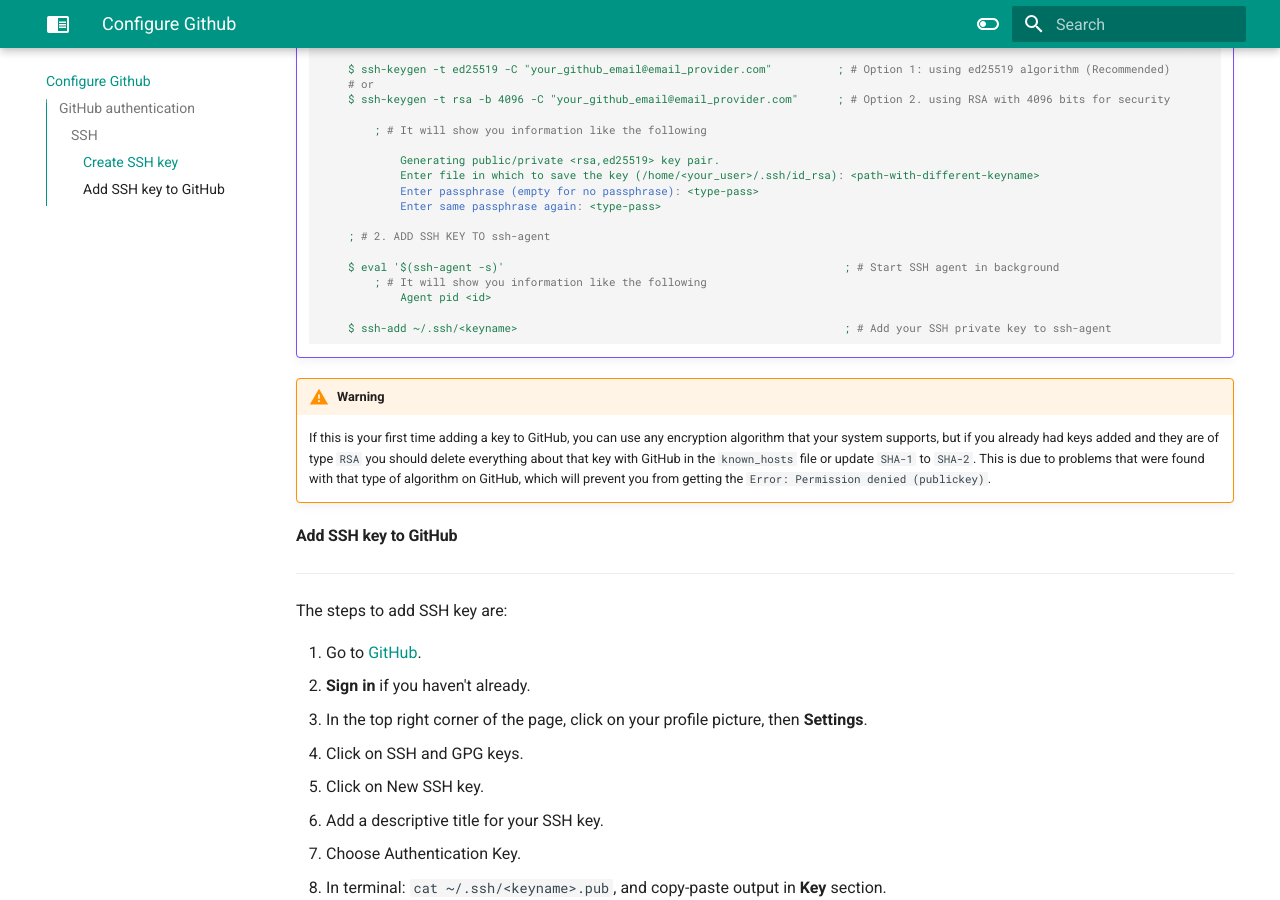
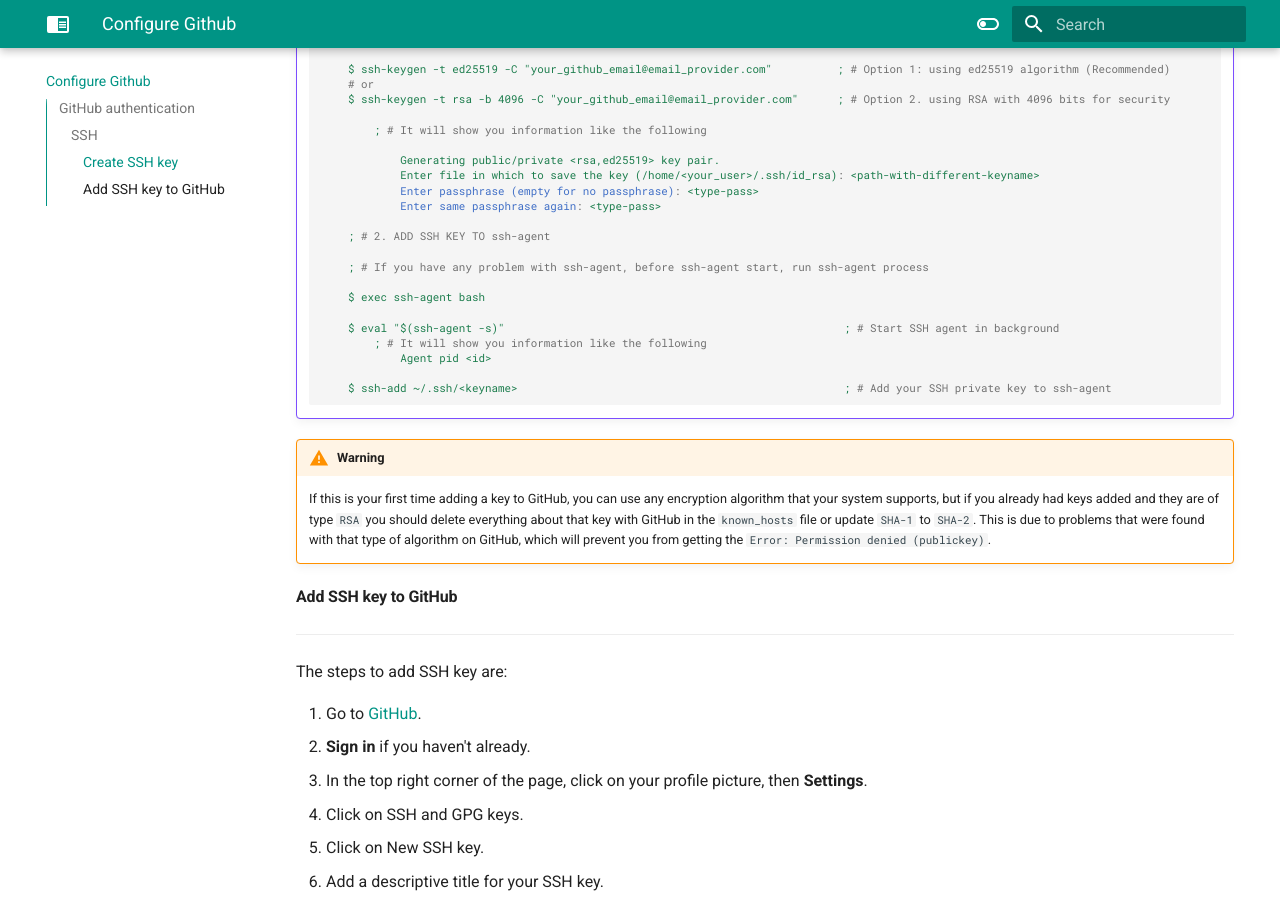
Before and after one commit to CristopherA96/tae_git, an MkDocs documentation site: the page built from docs/configure_github.md, in a window 1280 px wide and 900 px high, scrolled down 918 px. Built offline with MkDocs 1.6.1 and Material for MkDocs 9.7.7, drawn with Linux system fonts in a browser that asks for light colours.

Commit message:
[DOCS] configure github page updated, adding ssh-agent info

```diff
--- a/docs/configure_github.md
+++ b/docs/configure_github.md
@@ -44,7 +44,11 @@ The most common way to authenticate to GitHub is using <u>SSH keys</u>, because
 
         ; # 2. ADD SSH KEY TO ssh-agent
 
-        $ eval '$(ssh-agent -s)'                                                    ; # Start SSH agent in background
+        ; # If you have any problem with ssh-agent, before ssh-agent start, run ssh-agent process
+
+        $ exec ssh-agent bash
+
+        $ eval "$(ssh-agent -s)"                                                    ; # Start SSH agent in background
             ; # It will show you information like the following
                 Agent pid <id>
 
```
